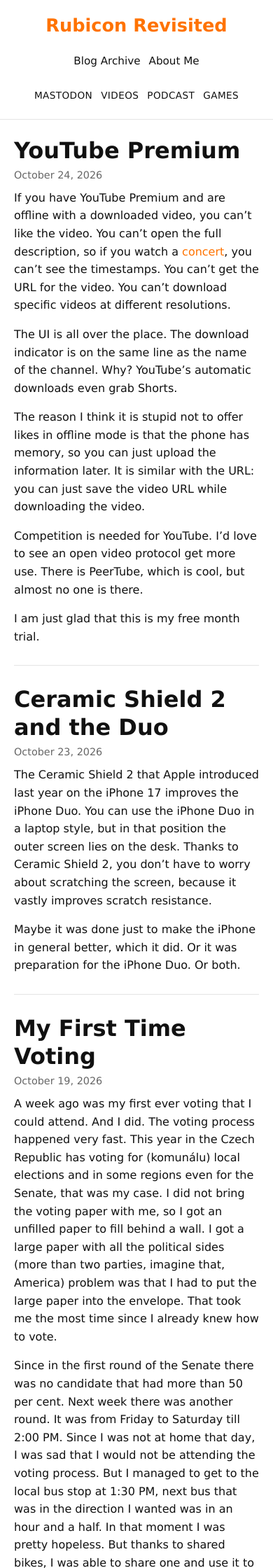
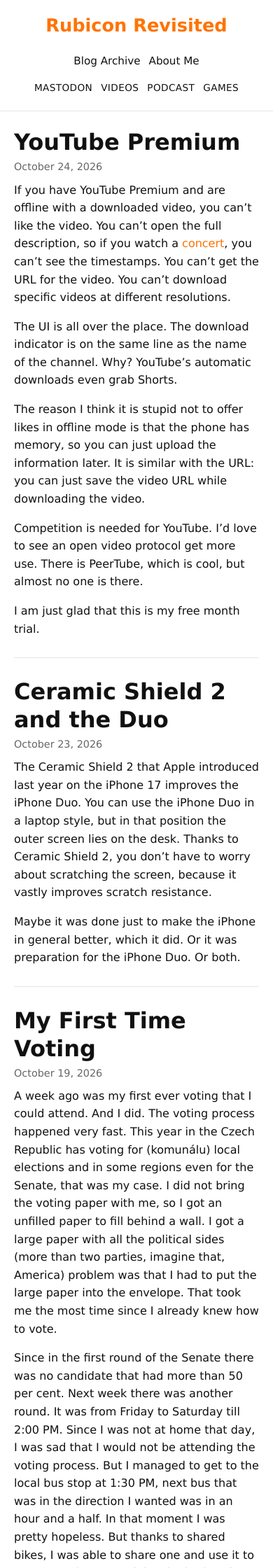
Before and after one commit to StepanJiri/stepankarasek.github.io, a Jekyll site: the page built from index.md, in a window 390 px wide. Shown: the top 2240 px of the page at 70% size. Built offline with Jekyll 4.4.1, drawn with Linux system fonts in a browser that asks for light colours.

Commit message:
Update style.css

```diff
--- a/assets/css/style.css
+++ b/assets/css/style.css
@@ -521,7 +521,7 @@ flex-direction: row;
 flex-wrap: wrap;
 justify-content: center;
 gap: 0.75rem;
-row-gap: 0.5rem;
+row-gap: 0.15rem;
 }
 
 .sidebar-divider {
```
